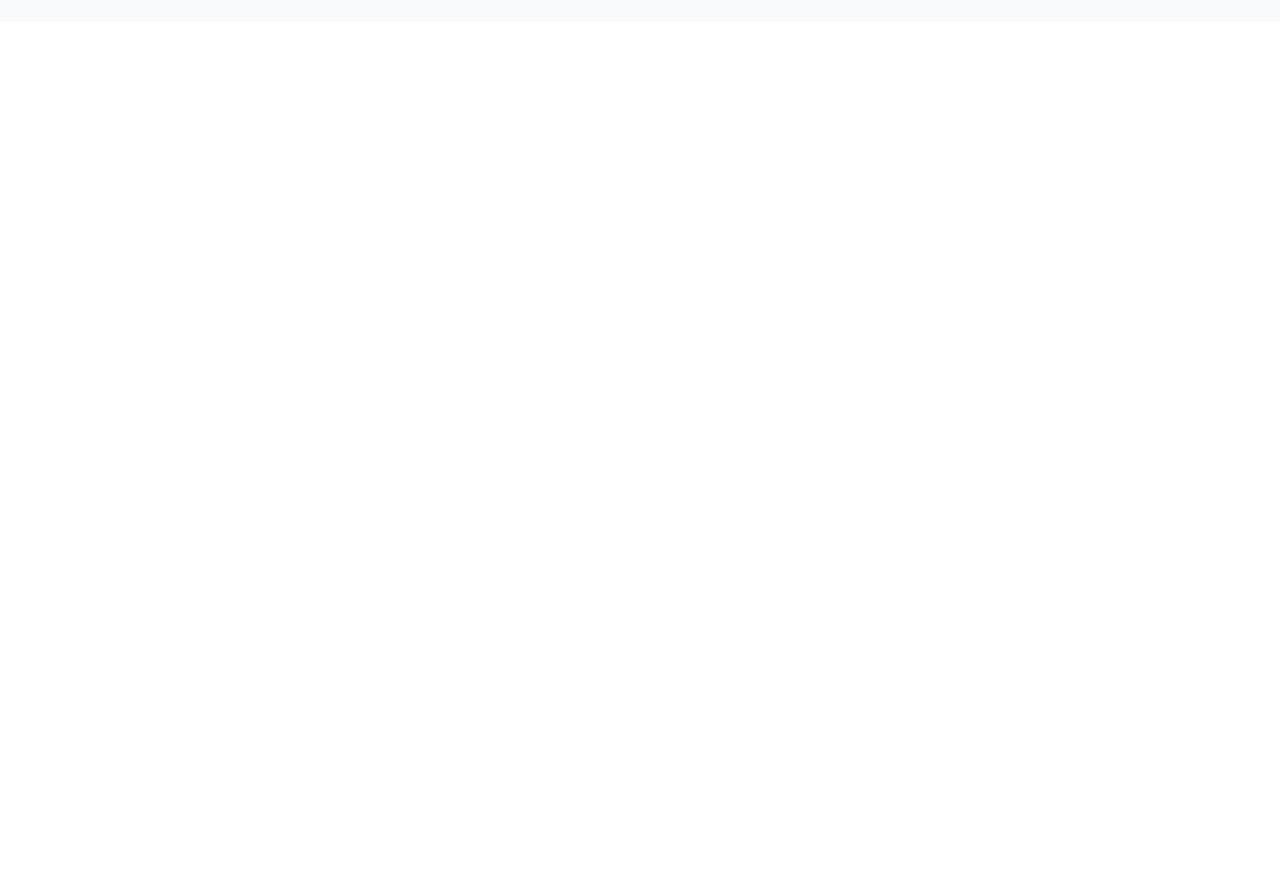
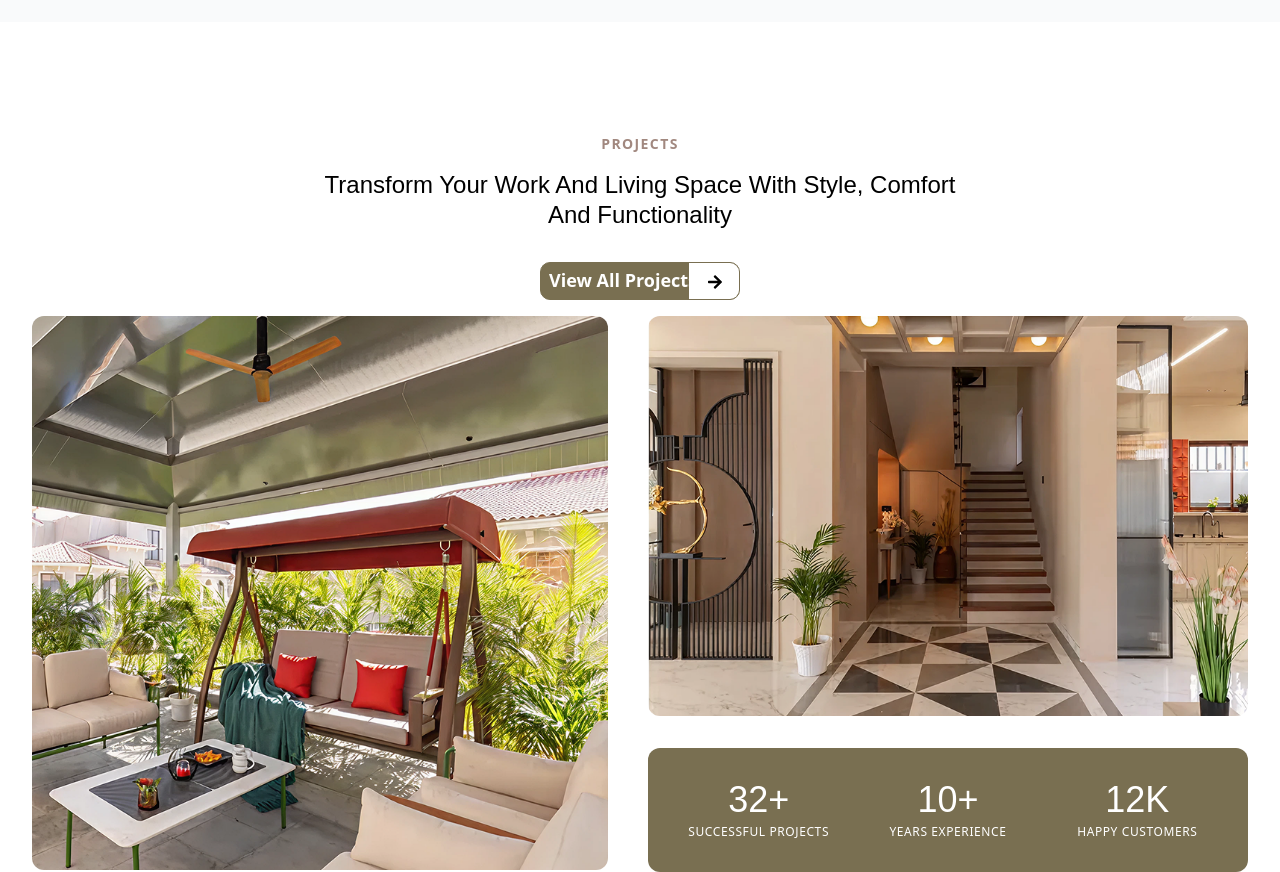
Before and after one commit to GautamEncricle/React-test, a React (Vite) app: page / in a window 1280 px wide. Shown: the part 4140-5012 px from the top of the page. Before the commit the page ends 4162 px from the top, so only its background shows below. Built offline with nearby package versions, Linux system fonts and the light colour scheme; a web font is replaced by a local one.

Commit message:
added project showcase section

```diff
--- a/src/App.jsx
+++ b/src/App.jsx
@@ -9,6 +9,7 @@ import Container from './components/ServiceItem'
 import CreativeSolutions from './sections/CreativeSolutions'
 import ProjectPortfolio from './sections/ProjectPortfolio'
 import ProjectProcess from './sections/ProjectProcess'
+import ProjectDetails from './sections/ProjectsDetails'
 
 function App() {
 
@@ -20,6 +21,7 @@ function App() {
       <CreativeSolutions />
       <ProjectPortfolio />
       <ProjectProcess />
+      <ProjectDetails />
     </>
   )
 }
--- /dev/null
+++ b/src/components/ProjectHoverCard.jsx
@@ -0,0 +1,33 @@
+import React from 'react';
+
+
+const ProjectHoverCard = ({ imageSrc, title, category }) => {
+    return (
+        // The `group` class is essential for the hover effect on child elements.
+        // `overflow-hidden` clips the text overlay when it's hidden.
+        <div className="relative group rounded-xl overflow-hidden cursor-pointer">
+
+            {/* The main image */}
+            <img
+                src={imageSrc}
+                alt={title}
+                className="w-full h-full object-cover transition-transform duration-500 ease-in-out group-hover:scale-110"
+            />
+
+            {/* Hover Overlay: Slides up from the bottom */}
+            <div
+                className="
+           absolute inset-x-0 bottom-0 h-26
+              bg-[#747256]/80 bg-opacity-[80%]
+              p-6 flex flex-col justify-end
+              opacity-0 group-hover:opacity-100
+              transition-opacity duration-300 ease-in-out"
+            >
+                <p className="mt-1 text-white text-sm">{category}</p>
+                <h4 className="text-white text-xl font-bold">{title}</h4>
+            </div>
+        </div>
+    );
+};
+
+export default ProjectHoverCard;
--- /dev/null
+++ b/src/sections/ProjectsDetails.jsx
@@ -0,0 +1,89 @@
+
+import React from 'react';
+import ProjectHoverCard from '../components/ProjectHoverCard';
+import ButtonWithIcon from '../components/ButtonWithIcon';
+
+//imageSrc
+import image1 from '../assets/images/projectSection/image1.png'
+import image2 from '../assets/images/projectSection/image2.png'
+
+const ViewAllProjectsButton = () => (
+    <div className="flex items-center">
+        <ButtonWithIcon text="View All Projects" href="#" width="w-[200px]" height="h-[38px]" />
+    </div>
+);
+
+// Data for the project cards
+const projectsData = [
+    {
+        imageSrc: image1, // Replace with your image
+        title: 'Elevate Your Spaces Today',
+        category: 'UNIQUE DESIGNS'
+    },
+    {
+        imageSrc: image2, // Replace with your image
+        title: 'Inspired Designs',
+        category: 'RUSTIC DESIGN'
+    }
+];
+
+// Data for the stats bar
+const statsData = [
+    { value: '32+', label: 'Successful Projects' },
+    { value: '10+', label: 'Years Experience' },
+    { value: '12K', label: 'Happy Customers' }
+];
+
+const ProjectDetails = () => {
+    return (
+        <section className="bg-white font-sans">
+
+            {/* Top Black Section */}
+            <div className="text-center flex flex-col justify-center items-center  py-20 md:py-28">
+                <div className="max-w-4xl mx-auto px-4">
+                    <p className="text-sm font-semibold uppercase tracking-widest" style={{ color: '#a1887f' }}>
+                        PROJECTS
+                    </p>
+                    <h1 className="mt-4 text-black text-2xl md:text-xl lg:text-2xl md:w-[50vw] font-bold leading-tight">
+                        Transform Your Work And Living Space With Style, Comfort And Functionality
+                    </h1>
+                    <div className="mt-8 flex justify-center">
+                        <ViewAllProjectsButton />
+                    </div>
+                </div>
+            </div>
+
+            {/* Overlapping Gallery Section */}
+            <div className="max-w-7xl mx-auto px-4 sm:px-6 lg:px-8 relative z-10 -mt-16 sm:-mt-24">
+                <div className="grid grid-cols-1 lg:grid-cols-2 gap-4">
+
+                    {/* Left Column */}
+                    <div className="w-full lg:w-[45vw] 2xl:w-[38vw]">
+                        <ProjectHoverCard {...projectsData[0]} />
+                    </div>
+
+                    {/* Right Column */}
+                    <div className="flex flex-col gap-8">
+                        <div className='2xl:h-[54vh]'>
+                            <ProjectHoverCard {...projectsData[1]} />
+                        </div>
+
+                        {/* Stats Bar */}
+                        <div className="bg-[#796f51] rounded-xl p-8 text-white grid grid-cols-3 items-center text-center gap-8">
+                            {statsData.map(stat => (
+                                <div key={stat.label}>
+                                    <p className="text-4xl lg:text-4xl font-bold">{stat.value}</p>
+                                    <p className="mt-1 text-xs uppercase tracking-wider">{stat.label}</p>
+                                </div>
+                            ))}
+                        </div>
+
+                    </div>
+
+                </div>
+            </div>
+        </section>
+    );
+};
+
+export default ProjectDetails;
```
Also changed, not shown: src/assets/images/projectSection/image1.png (added), src/assets/images/projectSection/image2.png (added).
